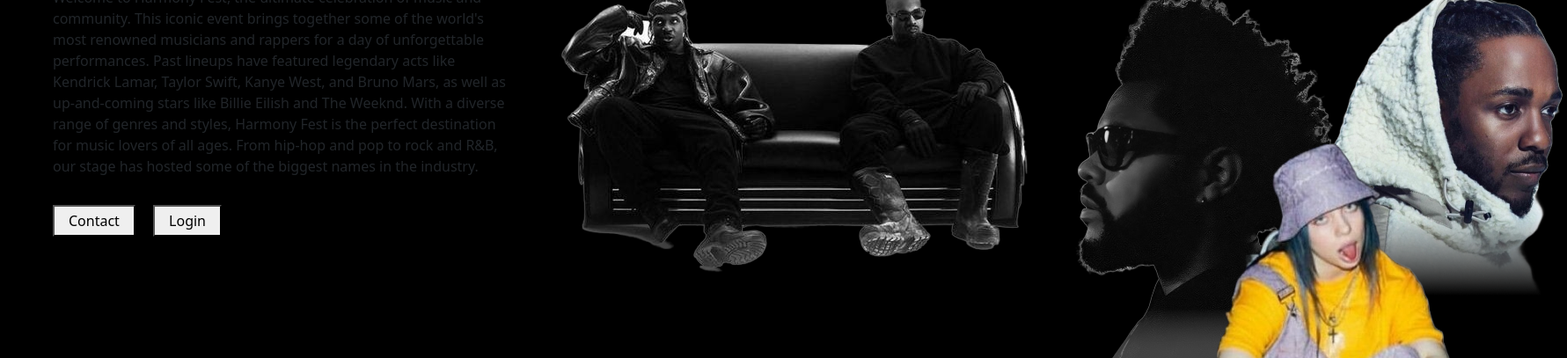
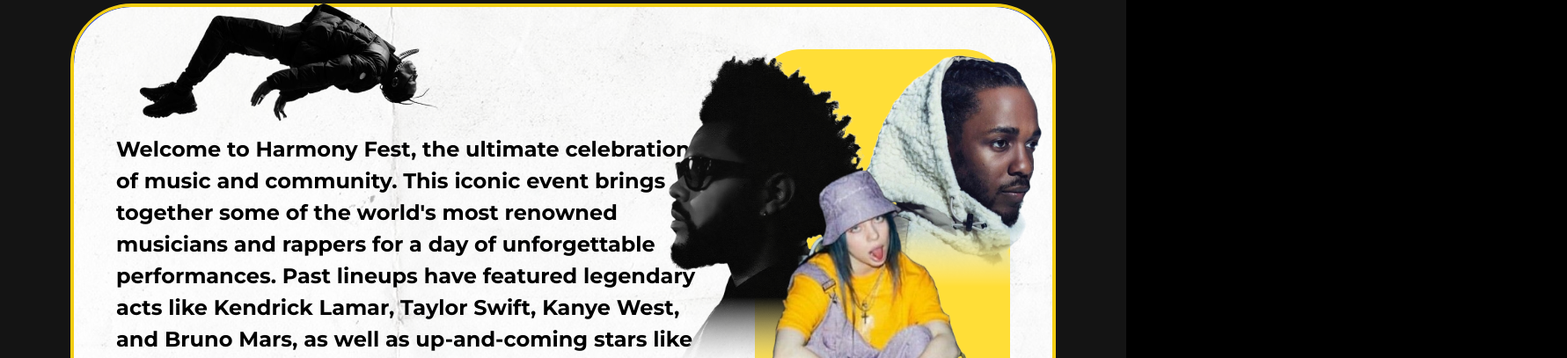
Before and after one commit to Babayocuy/Harmony_Fest-site, a plain HTML site: page About.html in a window 1280 px wide. Shown: the part 135-542 px from the top of the page at 88% size, 1781 px wide, since content can reach past the window. Drawn offline with nearby package versions, Linux system fonts and the light colour scheme; the site is published under a folder, as on GitHub Pages, so addresses that start at the root find nothing.

Commit message:
fix style in other pages

```diff
--- a/About.html
+++ b/About.html
@@ -21,7 +21,7 @@
       integrity="sha384-rbsA2VBKQhggwzxH7pPCaAqO46MgnOM80zW1RWuH61DGLwZJEdK2Kadq2F9CUG65"
       crossorigin="anonymous"
     />
-    <link rel="stylesheet" href="/bigStyle.css" />
+    <link rel="stylesheet" href="bigStyle.css" />
     <title>Harmony Fest</title>
   </head>
   <body class="bg-black">
--- a/Product.html
+++ b/Product.html
@@ -21,7 +21,7 @@
       integrity="sha384-rbsA2VBKQhggwzxH7pPCaAqO46MgnOM80zW1RWuH61DGLwZJEdK2Kadq2F9CUG65"
       crossorigin="anonymous"
     />
-    <link rel="stylesheet" href="/bigStyle.css" />
+    <link rel="stylesheet" href="bigStyle.css" />
     <title>Harmony Fest</title>
   </head>
   <body class="bg-black">
```
